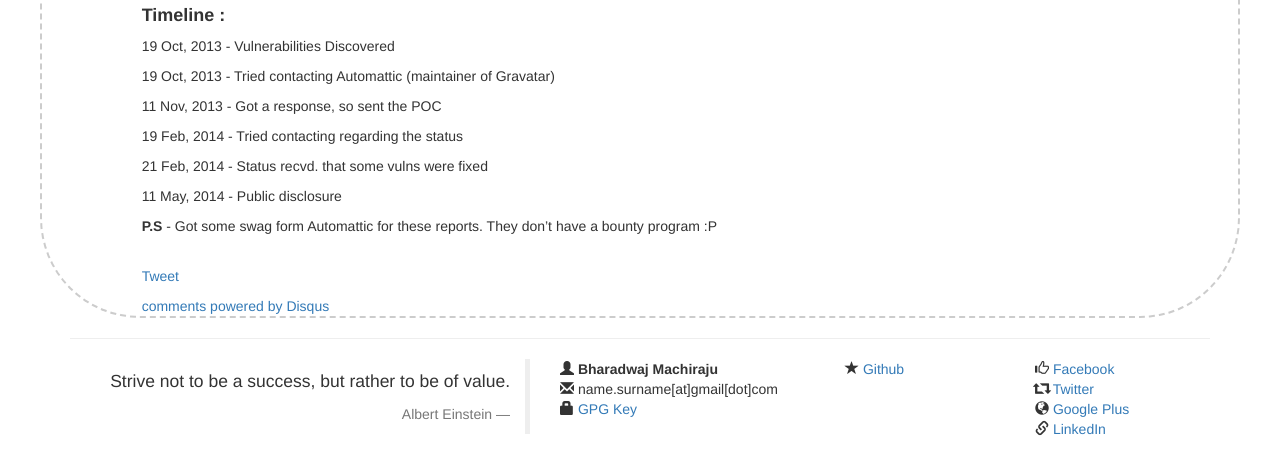
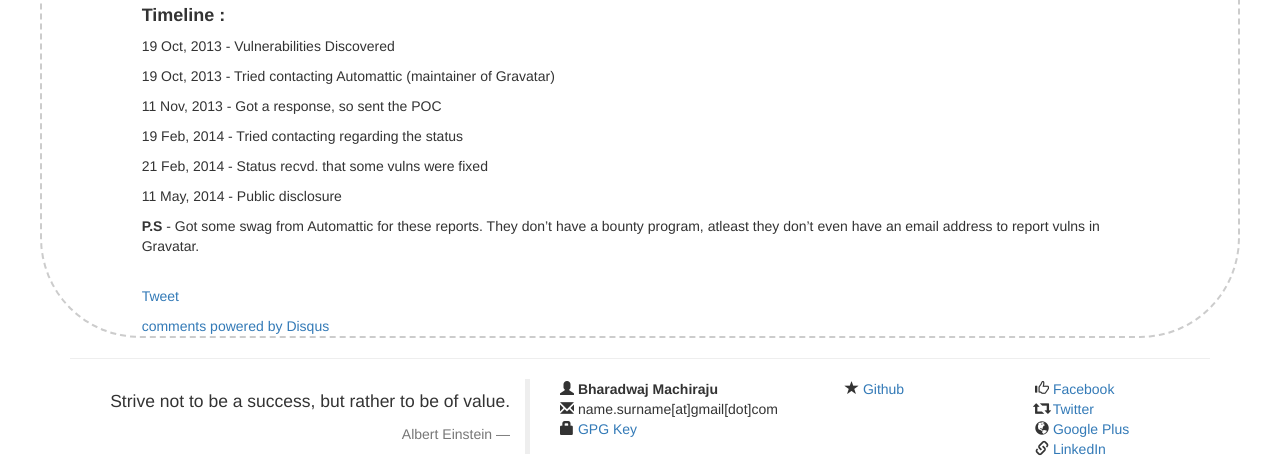
Before and after one commit to flabbergastedbd/tunnelshade.github.io, a Jekyll site: the page built from _posts/2014-05-11-changing-others-gravatar.markdown, in a window 1280 px wide, cut to the strip 573-1047 px from the top of the page. Built offline with Jekyll 4.4.1, drawn with Linux system fonts in a browser that asks for light colours; nearby versions of some CDN libraries; Markdown is read by kramdown in place of the engine named in the settings; comment, search, counter and statistics services are not loaded.

Commit message:
Fixed typo

```diff
--- a/_posts/2014-05-11-changing-others-gravatar.markdown
+++ b/_posts/2014-05-11-changing-others-gravatar.markdown
@@ -28,5 +28,6 @@ except the last one. So I shifted to using **Clickjacking** for the last stage :
 
 11 May, 2014 - Public disclosure
 
-**P.S** - Got some swag form Automattic for these reports. They don't have a
-bounty program :P
+**P.S** - Got some swag from Automattic for these reports. They don't have a
+bounty program, atleast they don't even have an email address to report vulns
+in Gravatar.
```
